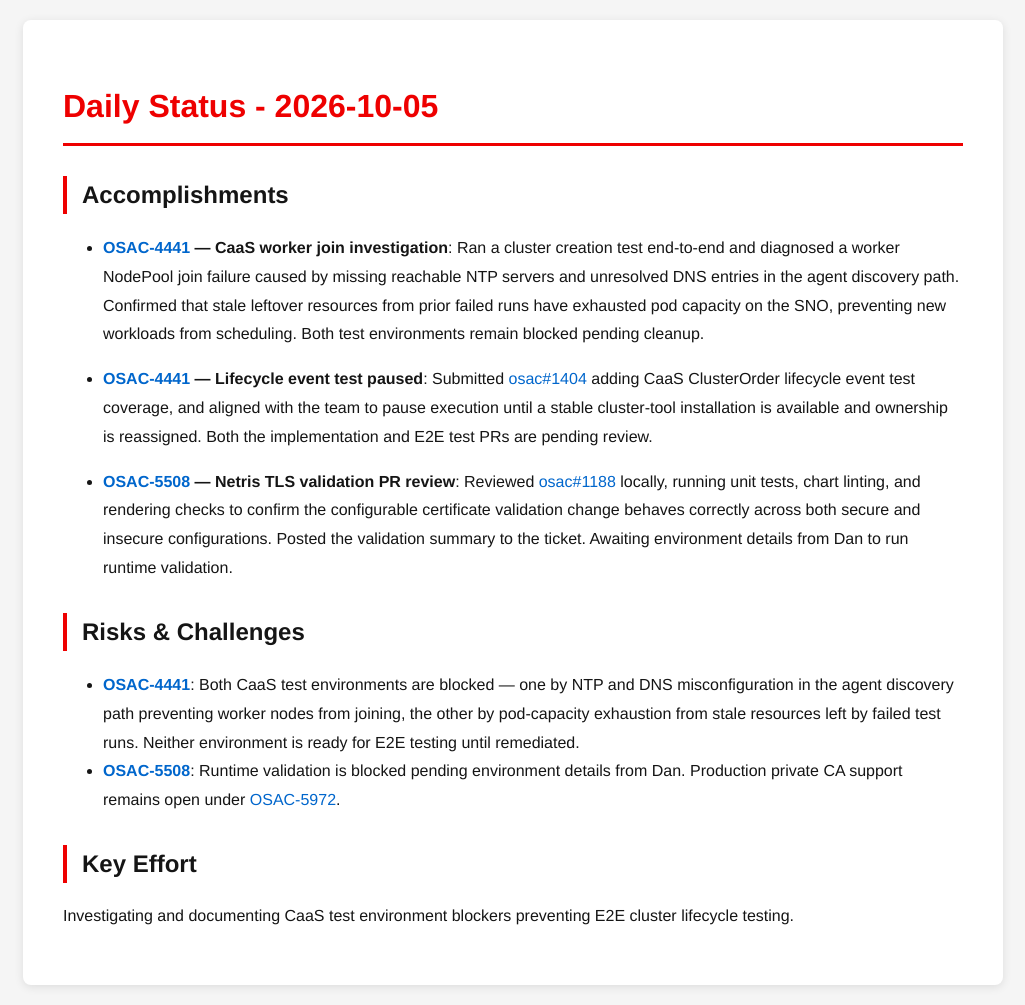
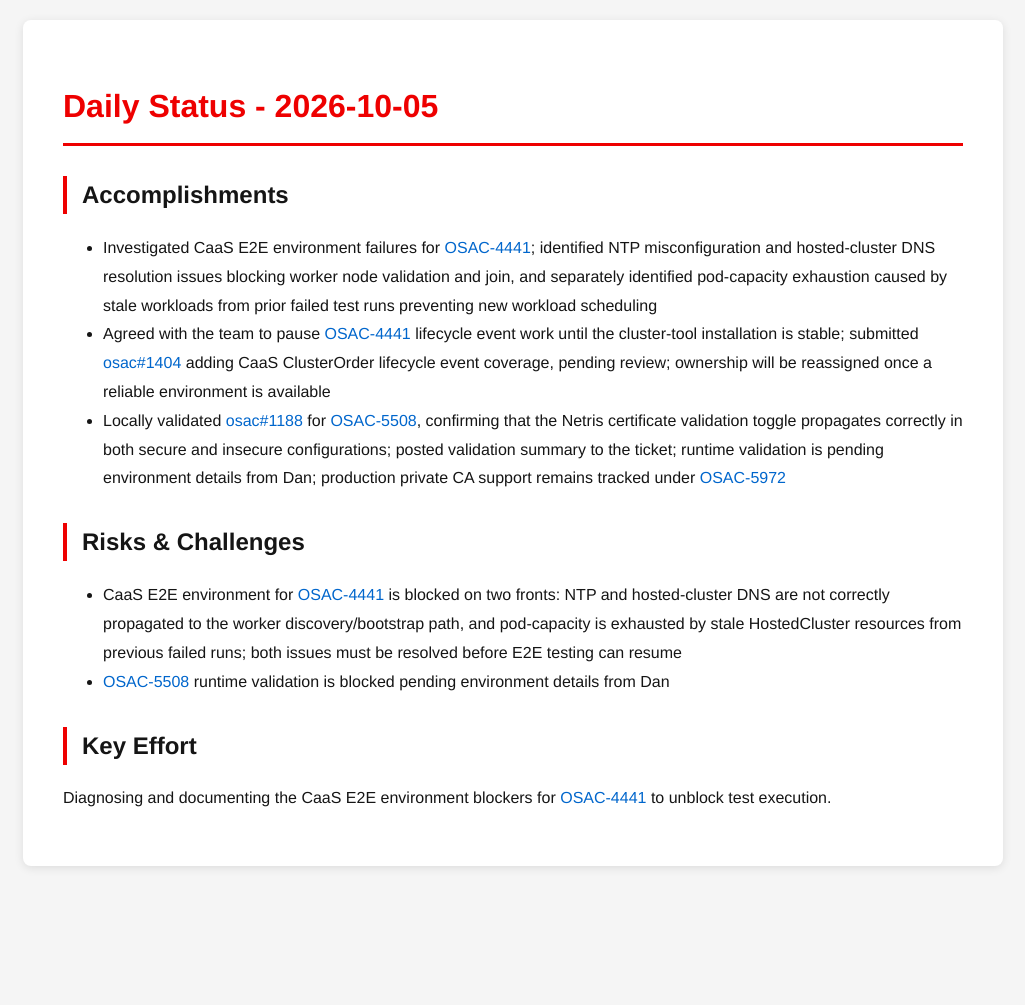
Before and after one commit to tzvatot/daily-status, a Jekyll site: the page built from 2026-10-05.md, in a window 1280 px wide. Shown: the whole page, without its empty margins (127-1152 px from the left). Built offline with Jekyll 4.4.1, drawn with Linux system fonts in a browser that asks for light colours; after the commit the page ends 900 px from its top, so only the background shows below that.

Commit message:
Daily status update - 2026-10-05

```diff
--- a/2026-10-05.md
+++ b/2026-10-05.md
@@ -7,18 +7,13 @@ date: 2026-10-05
 # Daily Status - 2026-10-05
 
 ## Accomplishments
-
-- **[OSAC-4441](https://redhat.atlassian.net/browse/OSAC-4441) — CaaS worker join investigation**: Ran a cluster creation test end-to-end and diagnosed a worker NodePool join failure caused by missing reachable NTP servers and unresolved DNS entries in the agent discovery path. Confirmed that stale leftover resources from prior failed runs have exhausted pod capacity on the SNO, preventing new workloads from scheduling. Both test environments remain blocked pending cleanup.
-
-- **[OSAC-4441](https://redhat.atlassian.net/browse/OSAC-4441) — Lifecycle event test paused**: Submitted [osac#1404](https://github.com/osac-project/osac/pull/1404) adding CaaS ClusterOrder lifecycle event test coverage, and aligned with the team to pause execution until a stable cluster-tool installation is available and ownership is reassigned. Both the implementation and E2E test PRs are pending review.
-
-- **[OSAC-5508](https://redhat.atlassian.net/browse/OSAC-5508) — Netris TLS validation PR review**: Reviewed [osac#1188](https://github.com/osac-project/osac/pull/1188) locally, running unit tests, chart linting, and rendering checks to confirm the configurable certificate validation change behaves correctly across both secure and insecure configurations. Posted the validation summary to the ticket. Awaiting environment details from Dan to run runtime validation.
+- Investigated CaaS E2E environment failures for [OSAC-4441](https://redhat.atlassian.net/browse/OSAC-4441); identified NTP misconfiguration and hosted-cluster DNS resolution issues blocking worker node validation and join, and separately identified pod-capacity exhaustion caused by stale workloads from prior failed test runs preventing new workload scheduling
+- Agreed with the team to pause [OSAC-4441](https://redhat.atlassian.net/browse/OSAC-4441) lifecycle event work until the cluster-tool installation is stable; submitted [osac#1404](https://github.com/osac-project/osac/pull/1404) adding CaaS ClusterOrder lifecycle event coverage, pending review; ownership will be reassigned once a reliable environment is available
+- Locally validated [osac#1188](https://github.com/osac-project/osac/pull/1188) for [OSAC-5508](https://redhat.atlassian.net/browse/OSAC-5508), confirming that the Netris certificate validation toggle propagates correctly in both secure and insecure configurations; posted validation summary to the ticket; runtime validation is pending environment details from Dan; production private CA support remains tracked under [OSAC-5972](https://redhat.atlassian.net/browse/OSAC-5972)
 
 ## Risks & Challenges
-
-- **[OSAC-4441](https://redhat.atlassian.net/browse/OSAC-4441)**: Both CaaS test environments are blocked — one by NTP and DNS misconfiguration in the agent discovery path preventing worker nodes from joining, the other by pod-capacity exhaustion from stale resources left by failed test runs. Neither environment is ready for E2E testing until remediated.
-- **[OSAC-5508](https://redhat.atlassian.net/browse/OSAC-5508)**: Runtime validation is blocked pending environment details from Dan. Production private CA support remains open under [OSAC-5972](https://redhat.atlassian.net/browse/OSAC-5972).
+- CaaS E2E environment for [OSAC-4441](https://redhat.atlassian.net/browse/OSAC-4441) is blocked on two fronts: NTP and hosted-cluster DNS are not correctly propagated to the worker discovery/bootstrap path, and pod-capacity is exhausted by stale HostedCluster resources from previous failed runs; both issues must be resolved before E2E testing can resume
+- [OSAC-5508](https://redhat.atlassian.net/browse/OSAC-5508) runtime validation is blocked pending environment details from Dan
 
 ## Key Effort
-
-Investigating and documenting CaaS test environment blockers preventing E2E cluster lifecycle testing.
+Diagnosing and documenting the CaaS E2E environment blockers for [OSAC-4441](https://redhat.atlassian.net/browse/OSAC-4441) to unblock test execution.
```
